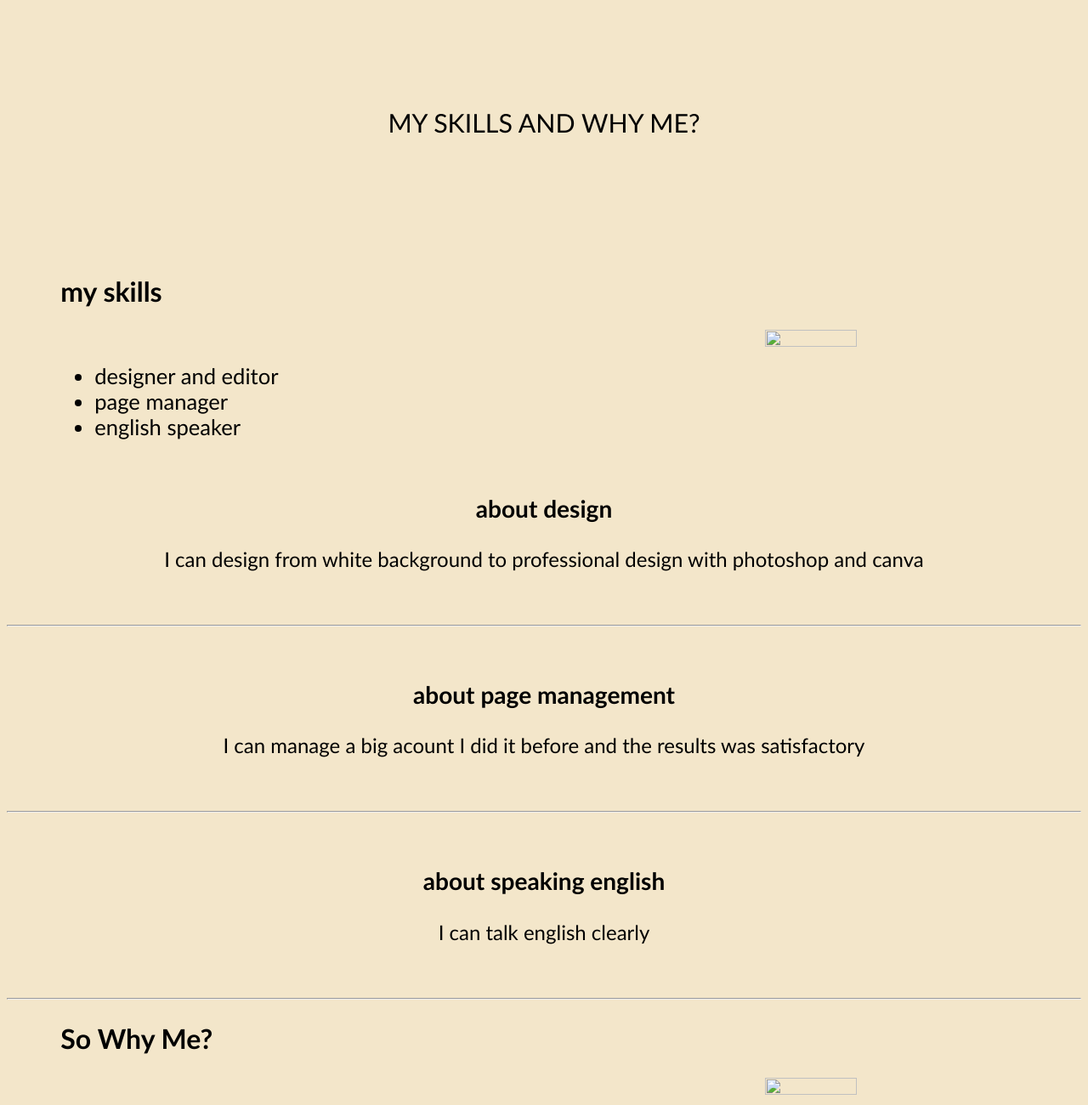
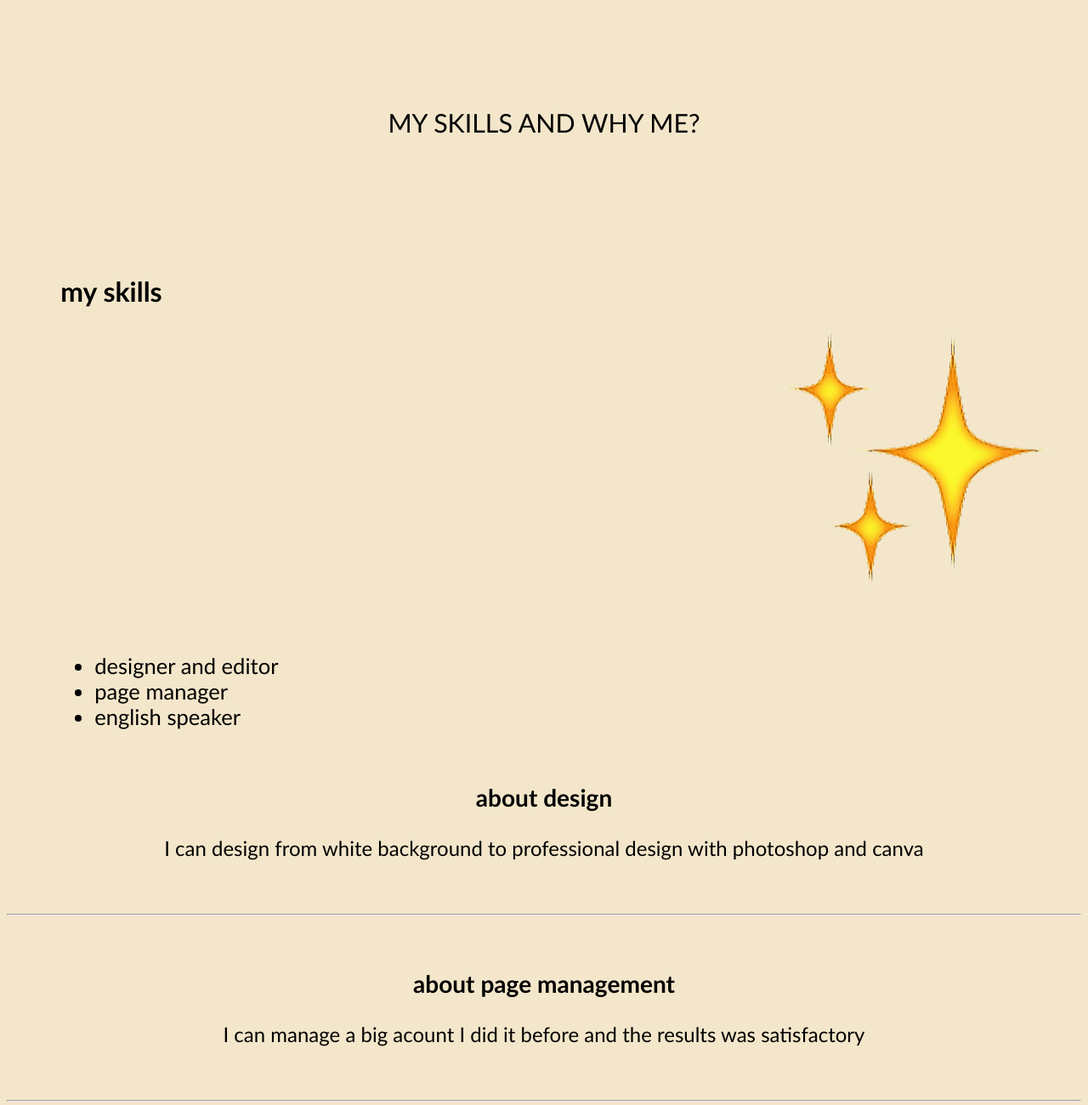
Before and after one commit to ajalil01/porfolio, a plain HTML site: page skills.html in a window 1280 px wide. Shown: the top 1300 px of the page at 85% size. Drawn offline with Linux system fonts and the light colour scheme; the site is published under a folder, as on GitHub Pages, so addresses that start at the root find nothing.

Commit message:
Update skills.html

```diff
--- a/skills.html
+++ b/skills.html
@@ -13,7 +13,7 @@
     <article>
         <div>
         <h2>my skills</h2>
-        <img src="/png-transparent-apple-color-emoji-star-symbol-emoji-heart-symmetry-sticker-thumbnail-removebg-preview.png">
+        <img src="png-transparent-apple-color-emoji-star-symbol-emoji-heart-symmetry-sticker-thumbnail-removebg-preview.png">
         </div>
         <ul>
             <li>
@@ -45,7 +45,7 @@
     <article>
         <div>
         <h2>So Why Me?</h2>
-        <img src="/istockphoto-1474792758-612x612-removebg-preview.png">
+        <img src="istockphoto-1474792758-612x612-removebg-preview.png">
         </div>
         <ul>
 
```
